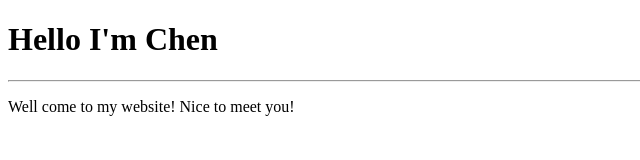
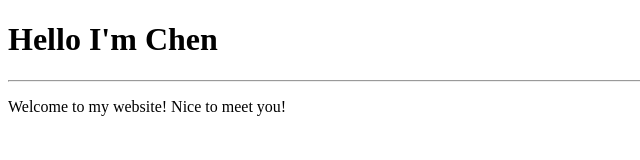
Before and after one commit to ykchen233/My-Website, a plain HTML site: page index.html in a window 1280 px wide. Shown: the full height of the page, 0-640 px from the left. Drawn offline with Linux system fonts and the light colour scheme.

Commit message:
update: index.html

```diff
--- a/index.html
+++ b/index.html
@@ -7,7 +7,7 @@
 <body>
     <h1>Hello I'm Chen</h1>
     <hr />
-    <p>Well come to my website! Nice to meet you!</p>
+    <p>Welcome to my website! Nice to meet you!</p>
 
 </body>
 </html>
```
